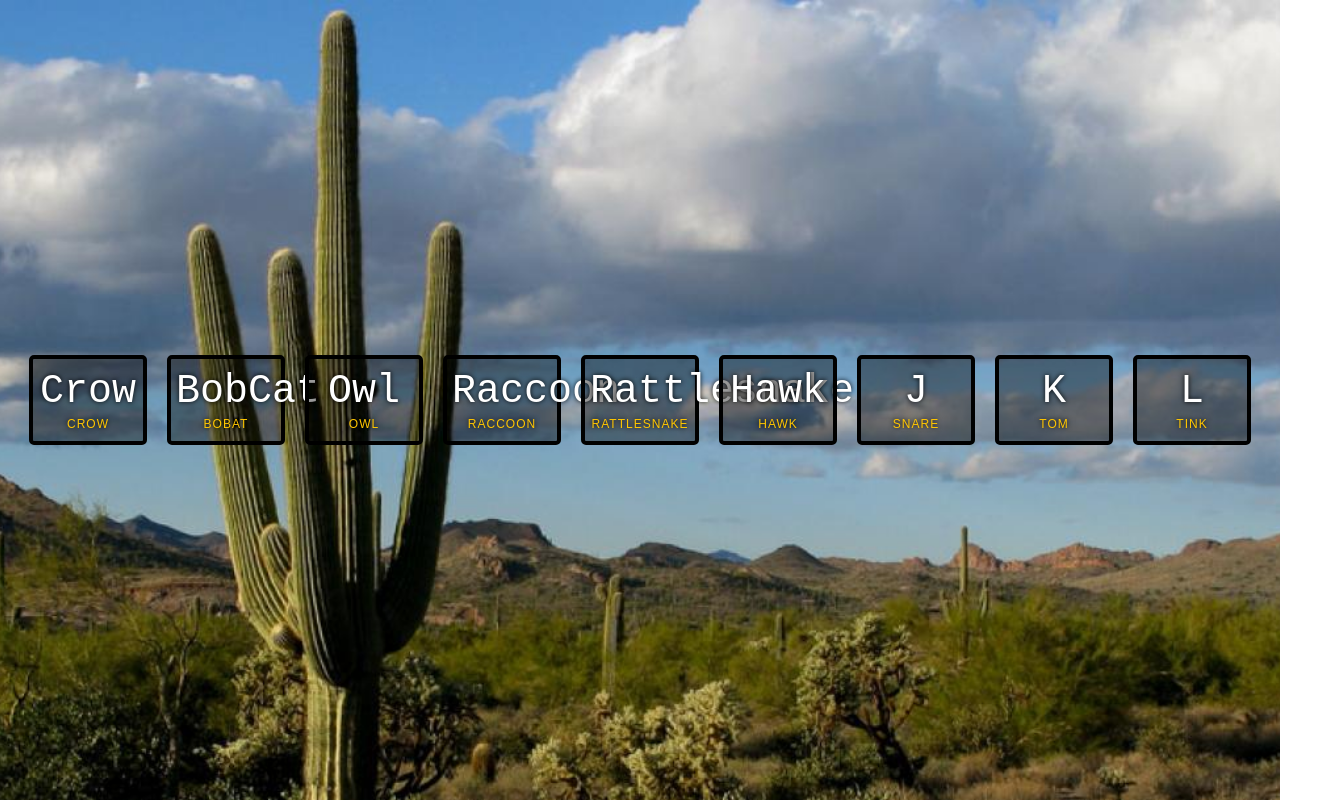
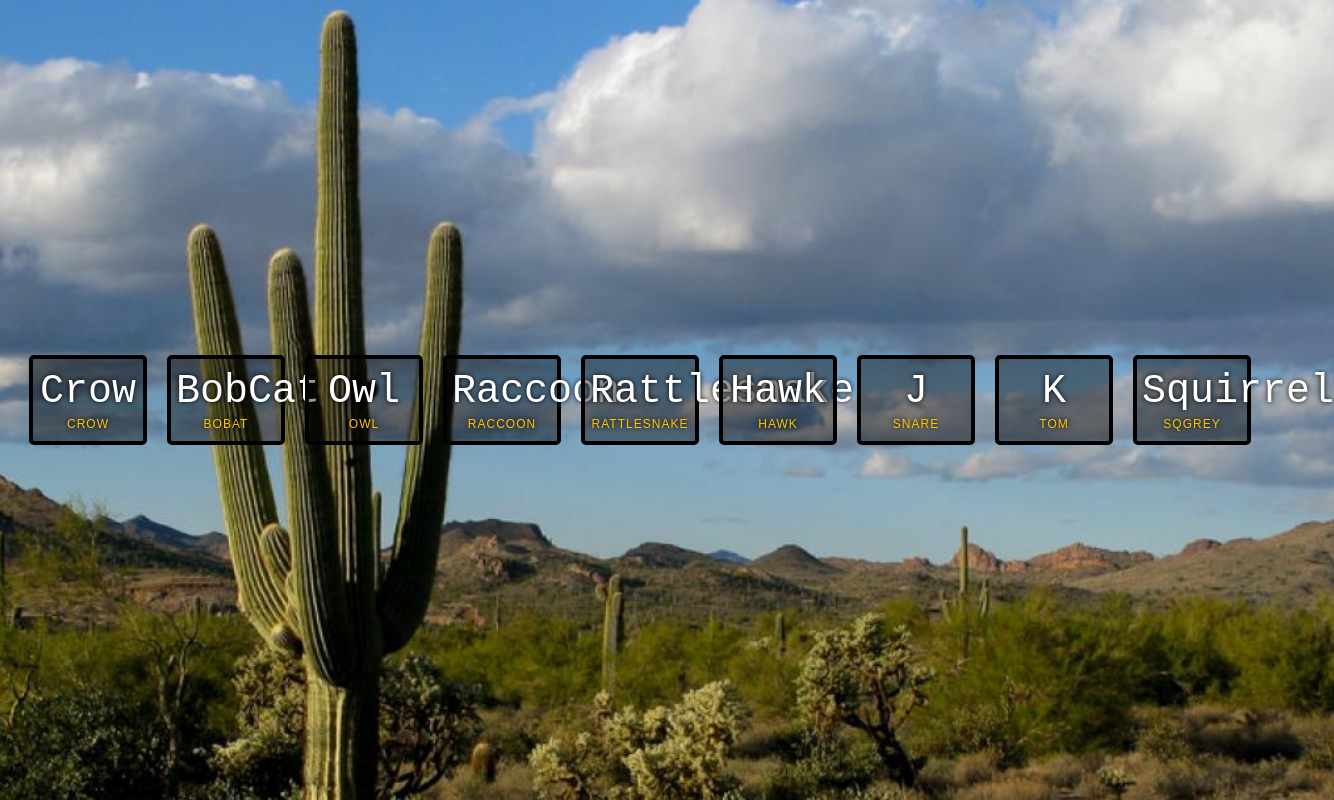
Before and after one commit to tmederos/JavaScript30, a plain HTML site: page 01A - JavaScript Sound Kit/index.html in a window 1280 px wide. Shown: the whole page, 1334 px wide, since content can reach past the window. Drawn offline with Linux system fonts and the light colour scheme.

Commit message:
added sounds

```diff
--- a/01A - JavaScript Sound Kit/index.html
+++ b/01A - JavaScript Sound Kit/index.html
@@ -41,8 +41,8 @@
           <span class="sound">tom</span>
         </div>
         <div data-key="76" class="key">
-          <kbd>L</kbd>
-          <span class="sound">tink</span>
+          <kbd>Squirrel</kbd>
+          <span class="sound">SQGrey</span>
         </div>
     </div>
 
@@ -54,7 +54,7 @@
   <audio data-key="72" src="sounds/hawk.wav"></audio>
   <audio data-key="74" src="sounds/snare.wav"></audio>
   <audio data-key="75" src="sounds/tom.wav"></audio>
-  <audio data-key="76" src="sounds/tink.wav"></audio>
+  <audio data-key="76" src="sounds/SQGrey.wav"></audio>
 
 <script>
 
```
